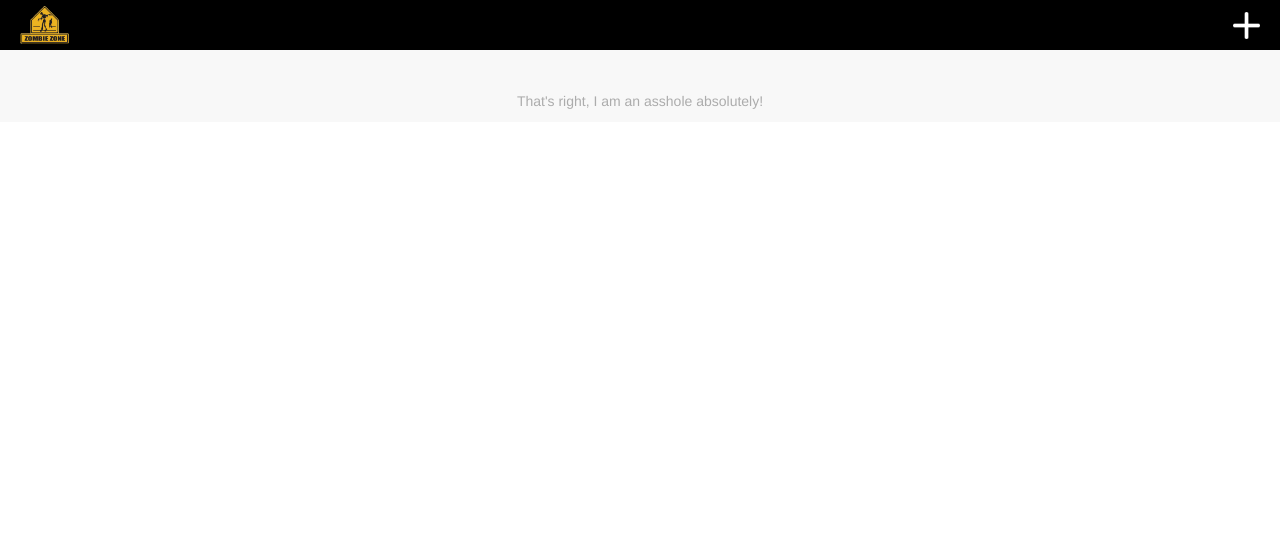
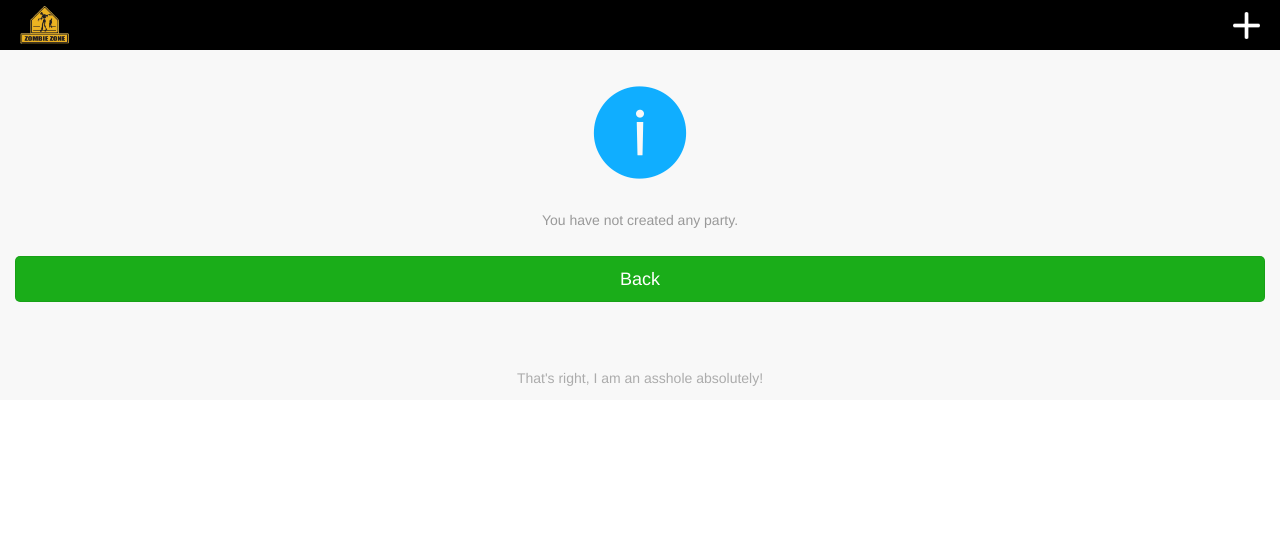
Before and after one commit to skiphuang919/zombie_zone, a Flask app: template app/templates/party_created.html in a window 1280 px wide. Shown: the top 542 px of the page. Run offline with Flask 2, Linux system fonts and the light colour scheme; the template is opened without the code that fills it, so the values that code supplies are empty; a user stored in the database is signed in; parts of the project's set-up code (start-up, migrations or seed data) failed here and were passed over; some libraries are stand-ins or nearby versions.

Commit message:
add empty tips

```diff
--- a/app/main/view.py
+++ b/app/main/view.py
@@ -52,7 +52,7 @@ def party_detail(party_id):
     participators = [p.name for p in party.get_participators(party_obj.party_id)]
     party_detail_info = tools.obj2dic(party_obj)
     party_detail_info.update(dict(host=party_obj.host.name,
-                                  create_time=tools.utc2local(party_obj.create_time),
+                                  create_time=party_obj.local_create_time,
                                   joined=current_user.has_joined(party_obj),
                                   participators=participators))
 
--- a/app/templates/index.html
+++ b/app/templates/index.html
@@ -10,7 +10,7 @@
             </div>
             <div class="weui-form-preview__bd">
                 <div class="weui-form-preview__item">
-                    <label class="weui-form-preview__label">Date</label>
+                    <label class="weui-form-preview__label">Time</label>
                     <span class="weui-form-preview__value">{{ party_info.party_time }}</span>
                 </div>
                 <div class="weui-form-preview__item">
--- a/app/templates/party_created.html
+++ b/app/templates/party_created.html
@@ -1,5 +1,6 @@
 {% extends "base.html" %}
 {% block page_content %}
+    {% if party_list %}
         {% for party_info in party_list %}
             <div class="weui-form-preview preview_card">
                 <div class="weui-form-preview__hd">
@@ -10,7 +11,7 @@
                 </div>
                 <div class="weui-form-preview__bd">
                     <div class="weui-form-preview__item">
-                    <label class="weui-form-preview__label">Date</label>
+                        <label class="weui-form-preview__label">Part Time</label>
                         <span class="weui-form-preview__value">{{ party_info.party_time }}</span>
                     </div>
                     <div class="weui-form-preview__item">
@@ -21,6 +22,10 @@
                         <label class="weui-form-preview__label">Guys In</label>
                         <span class="weui-form-preview__value">{{ party_info.participant_count }}/{{ party_info.required_count }}</span>
                     </div>
+                    <div class="weui-form-preview__item">
+                        <label class="weui-form-preview__label">Create Time</label>
+                        <span class="weui-form-preview__value">{{ party_info.local_create_time }}</span>
+                    </div>
                 </div>
                 <div class="weui-form-preview__ft">
                     <a class="weui-form-preview__btn weui-form-preview__btn_default" href="javascript:">Del</a>
@@ -28,4 +33,17 @@
                 </div>
             </div>
         {% endfor %}
+    {% else %}
+        <div class="weui-msg">
+            <div class="weui-msg__icon-area"><i class="weui-icon-info weui-icon_msg"></i></div>
+            <div class="weui-msg__text-area">
+                <p class="weui-msg__desc">You have not created any party.</p>
+            </div>
+            <div class="weui-msg__opr-area">
+                <p class="weui-btn-area">
+                    <a href="{{ url_for('main.my_zone') }}" class="weui-btn weui-btn_primary">Back</a>
+                </p>
+            </div>
+        </div>
+    {% endif %}
 {% endblock %}
```
Also changed, not shown: app/model.py (+9 -1 lines), app/templates/party_joined.html (+14 -0 lines). Lines whose indentation alone changed are shown as unchanged.
